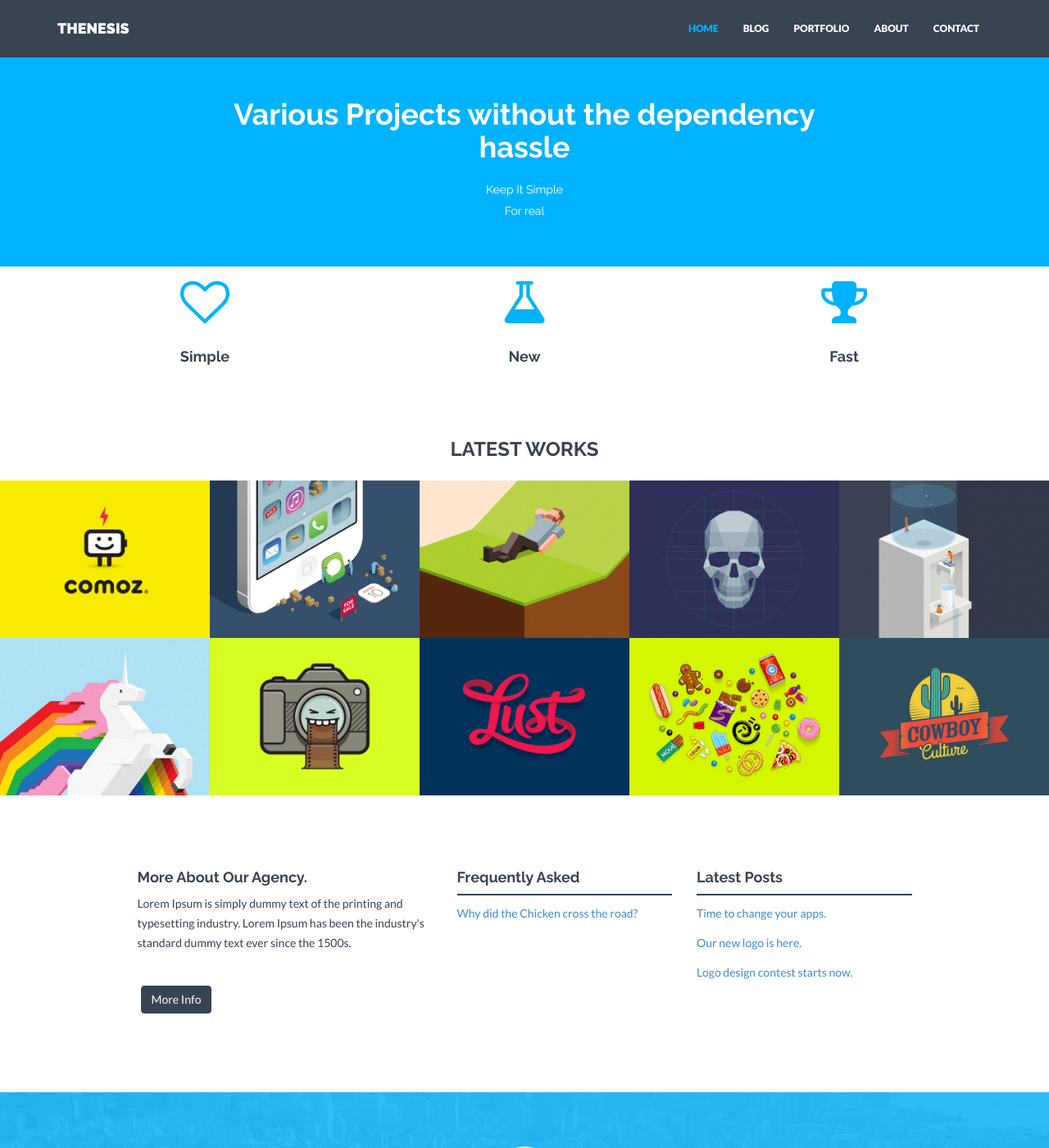
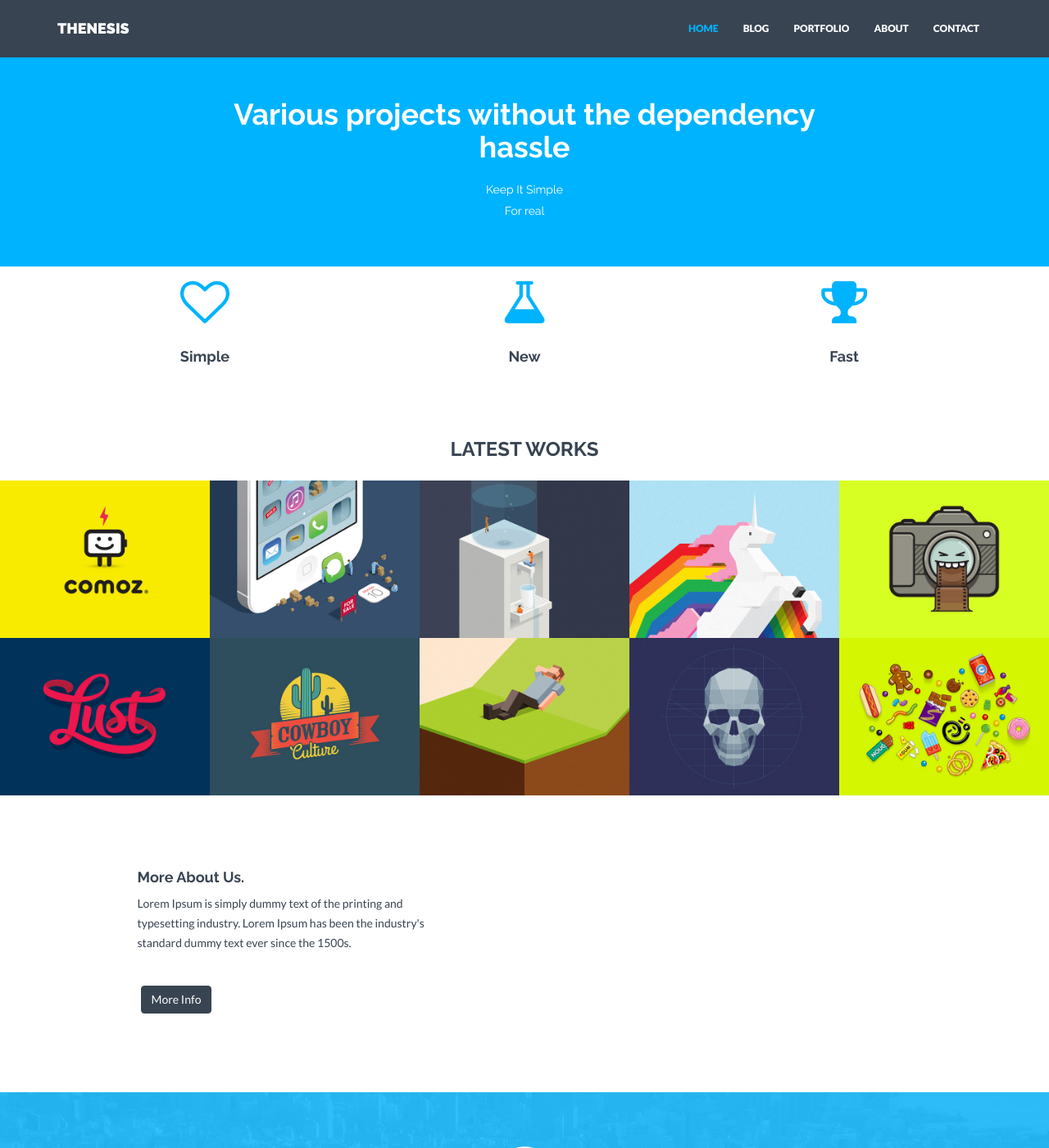
Before and after one commit to thenesis-org/thenesis-org.github.io, a Jekyll site: the page built from index.html, in a window 1280 px wide and 1400 px high. Shown: the whole window at 82% size. Built offline with Jekyll 4.4.1, drawn with Linux system fonts in a browser that asks for light colours; nearby versions of some CDN libraries.

```diff
--- a/_config.yml
+++ b/_config.yml
@@ -2,7 +2,7 @@
 
 # Site settings
 title: THENESIS
-description: "Write an awesome description for your new site here. You can edit this line in _config.yml. It will appear in your document head meta (for Google search results) and in your feed.xml site description."
+description: "Various projects without the dependency hassle"
 analytics: #Google analytics code in the format XX-nnnnnnnn-n
 baseurl: "" #important: start with /
 url: "http://www.thenesis.org"
--- a/_includes/header.html
+++ b/_includes/header.html
@@ -2,7 +2,7 @@
     <div class="container">
         <div class="row">
             <div class="col-lg-8 col-lg-offset-2">
-                <h1>Various Projects without the dependency hassle</h1>
+                <h1>Various projects without the dependency hassle</h1>
                 <h5>Keep It Simple</h5>
                 <h5>For real</h5>
             </div>
--- a/index.html
+++ b/index.html
@@ -40,10 +40,12 @@
 <div class="container mtb">
     <div class="row">
         <div class="col-lg-4 col-lg-offset-1">
-            <h4>More About Our Agency.</h4>
+            <h4>More About Us.</h4>
             <p>{{ site.about }}</p>
             <p><br/><a href="{{ "/about/" | prepend: site.baseurl }}" class="btn btn-theme">More Info</a></p>
         </div>
+
+        <!--
 
         <div class="col-lg-3">
             <h4>Frequently Asked</h4>
@@ -61,5 +63,7 @@
             {% endfor %}
         </div>
 
+        -->
+
     </div><! --/row -->
 </div><! --/container -->
```
Also changed, not shown: _posts/project/old/2014-04-15-your-project-name.markdown (renamed from _posts/project/2014-04-15-your-project-name.markdown), _posts/project/old/2014-04-17-your-project-name.markdown (renamed from _posts/project/2014-04-17-your-project-name.markdown), _posts/project/old/2014-04-18-your-project-name.markdown (renamed from _posts/project/2014-04-18-your-project-name.markdown), _posts/project/old/2014-04-19-your-project-name.markdown (renamed from _posts/project/2014-04-19-your-project-name.markdown), _posts/project/old/2014-04-20-your-project-name.markdown (renamed from _posts/project/2014-04-20-your-project-name.markdown), _posts/project/old/2014-04-23-your-project-name.markdown (renamed from _posts/project/2014-04-23-your-project-name.markdown), _posts/project/old/2014-04-25-your-project-name.markdown (renamed from _posts/project/2014-04-25-your-project-name.markdown), portfolio.html (line endings or trailing spaces).
